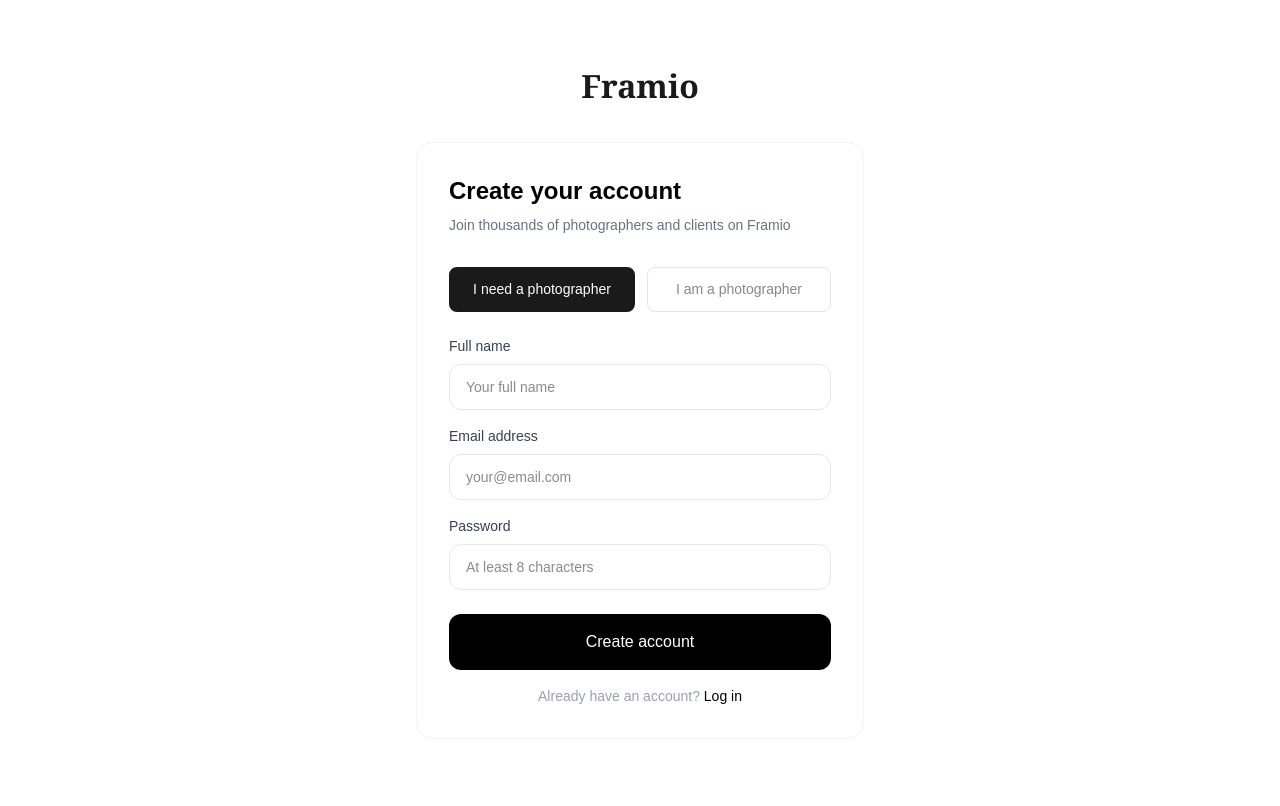
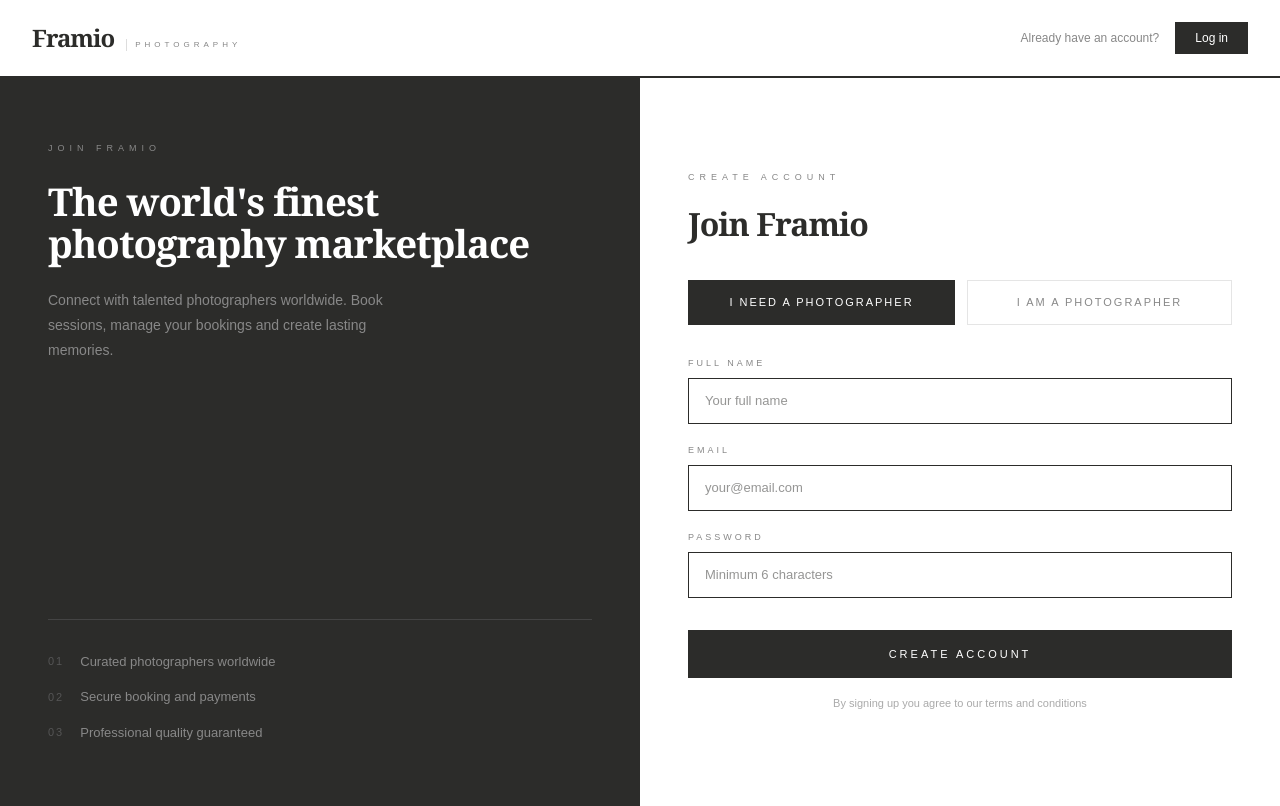
Before and after one commit to modqi/framio, a Next.js app: page /signup in a window 1280 px wide. Built offline with nearby package versions, Linux system fonts and the light colour scheme; no server answers.

Commit message:
Editorial design applied to signup and login pages

```diff
--- a/app/login/page.tsx
+++ b/app/login/page.tsx
@@ -6,56 +6,101 @@ export default function Login() {
   const [email, setEmail] = useState("");
   const [password, setPassword] = useState("");
   const [loading, setLoading] = useState(false);
-  const [message, setMessage] = useState("");
+  const [error, setError] = useState("");
 
   const handleLogin = async () => {
     setLoading(true);
-    const { data, error } = await supabase.auth.signInWithPassword({
-      email,
-      password,
-    });
+    setError("");
+    const { data, error } = await supabase.auth.signInWithPassword({ email, password });
     if (error) {
-      setMessage(error.message);
-    } else {
-      const role = data.user?.user_metadata?.role;
-      if (role === "photographer") {
-        window.location.href = "/photographer-dashboard";
-      } else {
-        window.location.href = "/dashboard";
-      }
+      setError(error.message);
+      setLoading(false);
+      return;
     }
-    setLoading(false);
+    const role = data.user?.user_metadata?.role;
+    window.location.href = role === "photographer" ? "/photographer-dashboard" : "/dashboard";
   };
 
   return (
-    <main className="min-h-screen bg-white flex items-center justify-center px-4">
-      <div className="w-full max-w-md">
-        <a href="/" className="flex justify-center mb-8">
-          <span style={{fontFamily: "Georgia, serif", fontSize: "32px", fontWeight: "700", color: "#1a1a1a"}}>
+    <main className="min-h-screen" style={{backgroundColor: "#fff"}}>
+
+      {/* Navigation */}
+      <nav style={{borderBottom: "2px solid #2C2C2A", backgroundColor: "#fff"}} className="flex items-center justify-between px-8 py-5">
+        <div className="flex items-baseline gap-3">
+          <a href="/" style={{fontFamily: "Georgia, serif", fontSize: "24px", fontWeight: "700", color: "#2C2C2A", letterSpacing: "-1px", textDecoration: "none"}}>
             Framio
-          </span>
-        </a>
-        <div className="border border-gray-100 rounded-2xl p-8">
-          <h2 className="text-2xl font-bold text-black mb-2">Welcome back</h2>
-          <p className="text-gray-500 text-sm mb-8">Log in to your Framio account</p>
-          <div className="mb-4">
-            <label className="text-sm font-medium text-gray-700 block mb-2">Email address</label>
-            <input type="email" placeholder="your@email.com" value={email} onChange={(e) => setEmail(e.target.value)} className="w-full border border-gray-200 rounded-xl px-4 py-3 text-sm outline-none focus:border-black"/>
+          </a>
+          <span style={{fontSize: "8px", letterSpacing: "4px", color: "#888", paddingLeft: "8px", borderLeft: "1px solid #ddd"}}>PHOTOGRAPHY</span>
+        </div>
+        <div className="flex items-center gap-4">
+          <span style={{fontSize: "12px", color: "#888"}}>No account yet?</span>
+          <a href="/signup" style={{backgroundColor: "#2C2C2A", color: "#fff", fontSize: "12px", padding: "7px 20px", textDecoration: "none"}}>
+            Sign up
+          </a>
+        </div>
+      </nav>
+
+      <div className="flex" style={{minHeight: "calc(100vh - 72px)"}}>
+
+        {/* Left — dark block */}
+        <div style={{flex: 1, backgroundColor: "#2C2C2A", padding: "64px 48px", display: "flex", flexDirection: "column", justifyContent: "center"}}>
+          <p style={{fontSize: "9px", letterSpacing: "5px", color: "#888", margin: "0 0 24px"}}>WELCOME BACK</p>
+          <h1 style={{fontFamily: "Georgia, serif", fontSize: "clamp(32px, 3vw, 48px)", fontWeight: "700", color: "#fff", margin: "0 0 24px", letterSpacing: "-1px", lineHeight: "1.1"}}>
+            The world's finest photography marketplace
+          </h1>
+          <p style={{fontSize: "14px", color: "#888", margin: "0", lineHeight: "1.8", maxWidth: "360px"}}>
+            Sign in to manage your bookings, update your profile and connect with photographers worldwide.
+          </p>
+        </div>
+
+        {/* Right — form */}
+        <div style={{flex: 1, padding: "64px 48px", display: "flex", flexDirection: "column", justifyContent: "center"}}>
+          <p style={{fontSize: "9px", letterSpacing: "5px", color: "#888", margin: "0 0 16px"}}>SIGN IN</p>
+          <h2 style={{fontFamily: "Georgia, serif", fontSize: "32px", fontWeight: "700", color: "#2C2C2A", margin: "0 0 40px", letterSpacing: "-1px"}}>
+            Welcome back
+          </h2>
+
+          <div className="mb-5">
+            <label style={{fontSize: "9px", letterSpacing: "3px", color: "#888", display: "block", marginBottom: "8px"}}>EMAIL</label>
+            <input
+              type="email"
+              value={email}
+              onChange={(e) => setEmail(e.target.value)}
+              placeholder="your@email.com"
+              style={{width: "100%", border: "1px solid #2C2C2A", padding: "12px 16px", fontSize: "13px", outline: "none", color: "#2C2C2A", backgroundColor: "#fff", boxSizing: "border-box"}}
+            />
           </div>
-          <div className="mb-6">
-            <label className="text-sm font-medium text-gray-700 block mb-2">Password</label>
-            <input type="password" placeholder="Your password" value={password} onChange={(e) => setPassword(e.target.value)} className="w-full border border-gray-200 rounded-xl px-4 py-3 text-sm outline-none focus:border-black"/>
-            <a href="#" className="text-sm text-gray-400 hover:text-black mt-2 block text-right">Forgot password?</a>
+
+          <div className="mb-8">
+            <label style={{fontSize: "9px", letterSpacing: "3px", color: "#888", display: "block", marginBottom: "8px"}}>PASSWORD</label>
+            <input
+              type="password"
+              value={password}
+              onChange={(e) => setPassword(e.target.value)}
+              placeholder="Your password"
+              style={{width: "100%", border: "1px solid #2C2C2A", padding: "12px 16px", fontSize: "13px", outline: "none", color: "#2C2C2A", backgroundColor: "#fff", boxSizing: "border-box"}}
+            />
           </div>
-          {message && (
-            <div className="mb-4 p-3 rounded-xl bg-gray-50 text-sm text-gray-700">{message}</div>
+
+          {error && (
+            <div style={{marginBottom: "16px", padding: "12px 16px", border: "1px solid #e5e5e5", backgroundColor: "#fff8f8"}}>
+              <p style={{fontSize: "12px", color: "#cc0000", margin: "0"}}>{error}</p>
+            </div>
           )}
-          <button onClick={handleLogin} disabled={loading} className="w-full bg-black text-white py-4 rounded-xl font-medium hover:bg-gray-800 transition-colors">
-            {loading ? "Logging in..." : "Log in"}
+
+          <button
+            onClick={handleLogin}
+            disabled={loading}
+            style={{width: "100%", backgroundColor: "#2C2C2A", color: "#fff", fontSize: "11px", padding: "16px", border: "none", cursor: "pointer", letterSpacing: "3px", marginBottom: "24px"}}
+          >
+            {loading ? "SIGNING IN..." : "SIGN IN"}
           </button>
-          <p className="text-center text-gray-400 text-sm mt-4">
+
+          <p style={{fontSize: "12px", color: "#888", textAlign: "center", margin: "0"}}>
             Don't have an account?{" "}
-            <a href="/signup" className="text-black font-medium">Sign up</a>
+            <a href="/signup" style={{color: "#2C2C2A", textDecoration: "none", borderBottom: "1px solid #2C2C2A", paddingBottom: "1px"}}>
+              Join Framio
+            </a>
           </p>
         </div>
       </div>
--- a/app/signup/page.tsx
+++ b/app/signup/page.tsx
@@ -3,80 +3,177 @@ import { useState } from "react";
 import { supabase } from "../../lib/supabase";
 
 export default function SignUp() {
+  const [role, setRole] = useState<"client" | "photographer">("client");
+  const [name, setName] = useState("");
   const [email, setEmail] = useState("");
   const [password, setPassword] = useState("");
-  const [name, setName] = useState("");
-  const [role, setRole] = useState("client");
   const [loading, setLoading] = useState(false);
-  const [message, setMessage] = useState("");
+  const [done, setDone] = useState(false);
+  const [error, setError] = useState("");
 
   const handleSignUp = async () => {
     setLoading(true);
+    setError("");
     const { error } = await supabase.auth.signUp({
       email,
       password,
       options: {
         data: { name, role },
         emailRedirectTo: role === "photographer"
-          ? "https://framio-alpha.vercel.app/photographer-dashboard"
-          : "https://framio-alpha.vercel.app/dashboard",
-      }
+          ? `${window.location.origin}/photographer-dashboard`
+          : `${window.location.origin}/dashboard`,
+      },
     });
     if (error) {
-      setMessage(error.message);
+      setError(error.message);
     } else {
-      setMessage("Check your email to confirm your account! After confirming you will be taken to your dashboard.");
+      setDone(true);
     }
     setLoading(false);
   };
 
   return (
-    <main className="min-h-screen bg-white flex items-center justify-center px-4">
-      <div className="w-full max-w-md">
-        <a href="/" className="flex justify-center mb-8">
-          <span style={{fontFamily: "Georgia, serif", fontSize: "32px", fontWeight: "700", color: "#1a1a1a"}}>
+    <main className="min-h-screen" style={{backgroundColor: "#fff"}}>
+
+      {/* Navigation */}
+      <nav style={{borderBottom: "2px solid #2C2C2A", backgroundColor: "#fff"}} className="flex items-center justify-between px-8 py-5">
+        <div className="flex items-baseline gap-3">
+          <a href="/" style={{fontFamily: "Georgia, serif", fontSize: "24px", fontWeight: "700", color: "#2C2C2A", letterSpacing: "-1px", textDecoration: "none"}}>
             Framio
-          </span>
           </a>
-        <div className="border border-gray-100 rounded-2xl p-8">
-          <h2 className="text-2xl font-bold text-black mb-2">Create your account</h2>
-          <p className="text-gray-500 text-sm mb-8">Join thousands of photographers and clients on Framio</p>
-          <div className="flex gap-3 mb-6">
+          <span style={{fontSize: "8px", letterSpacing: "4px", color: "#888", paddingLeft: "8px", borderLeft: "1px solid #ddd"}}>PHOTOGRAPHY</span>
+        </div>
+        <div className="flex items-center gap-4">
+          <span style={{fontSize: "12px", color: "#888"}}>Already have an account?</span>
+          <a href="/login" style={{backgroundColor: "#2C2C2A", color: "#fff", fontSize: "12px", padding: "7px 20px", textDecoration: "none"}}>
+            Log in
+          </a>
+        </div>
+      </nav>
+
+      <div className="flex min-h-screen" style={{minHeight: "calc(100vh - 72px)"}}>
+
+        {/* Left — dark block */}
+        <div style={{flex: 1, backgroundColor: "#2C2C2A", padding: "64px 48px", display: "flex", flexDirection: "column", justifyContent: "space-between"}}>
+          <div>
+            <p style={{fontSize: "9px", letterSpacing: "5px", color: "#888", margin: "0 0 24px"}}>JOIN FRAMIO</p>
+            <h1 style={{fontFamily: "Georgia, serif", fontSize: "clamp(32px, 3vw, 48px)", fontWeight: "700", color: "#fff", margin: "0 0 24px", letterSpacing: "-1px", lineHeight: "1.1"}}>
+              The world's finest photography marketplace
+            </h1>
+            <p style={{fontSize: "14px", color: "#888", margin: "0", lineHeight: "1.8", maxWidth: "360px"}}>
+              Connect with talented photographers worldwide. Book sessions, manage your bookings and create lasting memories.
+            </p>
+          </div>
+          <div style={{borderTop: "1px solid #444", paddingTop: "32px"}}>
+            <div className="flex flex-col gap-4">
+              {[
+                { num: "01", text: "Curated photographers worldwide" },
+                { num: "02", text: "Secure booking and payments" },
+                { num: "03", text: "Professional quality guaranteed" },
+              ].map((item) => (
+                <div key={item.num} className="flex items-center gap-4">
+                  <span style={{fontSize: "11px", color: "#555", letterSpacing: "2px", flexShrink: 0}}>{item.num}</span>
+                  <span style={{fontSize: "13px", color: "#888"}}>{item.text}</span>
+                </div>
+              ))}
+            </div>
+          </div>
+        </div>
+
+        {/* Right — form */}
+        <div style={{flex: 1, padding: "64px 48px", display: "flex", flexDirection: "column", justifyContent: "center"}}>
+
+          {done ? (
+            <div>
+              <p style={{fontSize: "9px", letterSpacing: "5px", color: "#888", margin: "0 0 16px"}}>CHECK YOUR EMAIL</p>
+              <h2 style={{fontFamily: "Georgia, serif", fontSize: "32px", fontWeight: "700", color: "#2C2C2A", margin: "0 0 16px", letterSpacing: "-1px"}}>
+                Almost there!
+              </h2>
+              <p style={{fontSize: "14px", color: "#888", margin: "0 0 32px", lineHeight: "1.8"}}>
+                We sent a confirmation email to <strong style={{color: "#2C2C2A"}}>{email}</strong>. Click the link inside to activate your account.
+              </p>
+              <a href="/" style={{fontSize: "11px", color: "#2C2C2A", letterSpacing: "2px", textDecoration: "none", borderBottom: "1px solid #2C2C2A", paddingBottom: "2px"}}>
+                BACK TO HOME
+              </a>
+            </div>
+          ) : (
+            <>
+              <p style={{fontSize: "9px", letterSpacing: "5px", color: "#888", margin: "0 0 16px"}}>CREATE ACCOUNT</p>
+              <h2 style={{fontFamily: "Georgia, serif", fontSize: "32px", fontWeight: "700", color: "#2C2C2A", margin: "0 0 32px", letterSpacing: "-1px"}}>
+                Join Framio
+              </h2>
+
+              {/* Role selector */}
+              <div className="flex gap-3 mb-8">
                 <button
                   onClick={() => setRole("client")}
-              style={{flex: 1, padding: "10px", borderRadius: "8px", border: role === "client" ? "2px solid #1a1a1a" : "1px solid #e5e5e5", backgroundColor: role === "client" ? "#1a1a1a" : "white", color: role === "client" ? "white" : "#888", fontSize: "14px", fontWeight: "500", cursor: "pointer"}}
+                  style={{flex: 1, padding: "12px", fontSize: "11px", letterSpacing: "2px", border: role === "client" ? "2px solid #2C2C2A" : "1px solid #e5e5e5", backgroundColor: role === "client" ? "#2C2C2A" : "#fff", color: role === "client" ? "#fff" : "#888", cursor: "pointer"}}
                 >
-              I need a photographer
+                  I NEED A PHOTOGRAPHER
                 </button>
                 <button
                   onClick={() => setRole("photographer")}
-              style={{flex: 1, padding: "10px", borderRadius: "8px", border: role === "photographer" ? "2px solid #1a1a1a" : "1px solid #e5e5e5", backgroundColor: role === "photographer" ? "#1a1a1a" : "white", color: role === "photographer" ? "white" : "#888", fontSize: "14px", fontWeight: "500", cursor: "pointer"}}
+                  style={{flex: 1, padding: "12px", fontSize: "11px", letterSpacing: "2px", border: role === "photographer" ? "2px solid #2C2C2A" : "1px solid #e5e5e5", backgroundColor: role === "photographer" ? "#2C2C2A" : "#fff", color: role === "photographer" ? "#fff" : "#888", cursor: "pointer"}}
                 >
-              I am a photographer
+                  I AM A PHOTOGRAPHER
                 </button>
               </div>
-          <div className="mb-4">
-            <label className="text-sm font-medium text-gray-700 block mb-2">Full name</label>
-            <input type="text" placeholder="Your full name" value={name} onChange={(e) => setName(e.target.value)} className="w-full border border-gray-200 rounded-xl px-4 py-3 text-sm outline-none focus:border-black"/>
+
+              {/* Name */}
+              <div className="mb-5">
+                <label style={{fontSize: "9px", letterSpacing: "3px", color: "#888", display: "block", marginBottom: "8px"}}>FULL NAME</label>
+                <input
+                  type="text"
+                  value={name}
+                  onChange={(e) => setName(e.target.value)}
+                  placeholder="Your full name"
+                  style={{width: "100%", border: "1px solid #2C2C2A", padding: "12px 16px", fontSize: "13px", outline: "none", color: "#2C2C2A", backgroundColor: "#fff", boxSizing: "border-box"}}
+                />
               </div>
-          <div className="mb-4">
-            <label className="text-sm font-medium text-gray-700 block mb-2">Email address</label>
-            <input type="email" placeholder="your@email.com" value={email} onChange={(e) => setEmail(e.target.value)} className="w-full border border-gray-200 rounded-xl px-4 py-3 text-sm outline-none focus:border-black"/>
+
+              {/* Email */}
+              <div className="mb-5">
+                <label style={{fontSize: "9px", letterSpacing: "3px", color: "#888", display: "block", marginBottom: "8px"}}>EMAIL</label>
+                <input
+                  type="email"
+                  value={email}
+                  onChange={(e) => setEmail(e.target.value)}
+                  placeholder="your@email.com"
+                  style={{width: "100%", border: "1px solid #2C2C2A", padding: "12px 16px", fontSize: "13px", outline: "none", color: "#2C2C2A", backgroundColor: "#fff", boxSizing: "border-box"}}
+                />
               </div>
-          <div className="mb-6">
-            <label className="text-sm font-medium text-gray-700 block mb-2">Password</label>
-            <input type="password" placeholder="At least 8 characters" value={password} onChange={(e) => setPassword(e.target.value)} className="w-full border border-gray-200 rounded-xl px-4 py-3 text-sm outline-none focus:border-black"/>
+
+              {/* Password */}
+              <div className="mb-8">
+                <label style={{fontSize: "9px", letterSpacing: "3px", color: "#888", display: "block", marginBottom: "8px"}}>PASSWORD</label>
+                <input
+                  type="password"
+                  value={password}
+                  onChange={(e) => setPassword(e.target.value)}
+                  placeholder="Minimum 6 characters"
+                  style={{width: "100%", border: "1px solid #2C2C2A", padding: "12px 16px", fontSize: "13px", outline: "none", color: "#2C2C2A", backgroundColor: "#fff", boxSizing: "border-box"}}
+                />
               </div>
-          {message && (
-            <div className="mb-4 p-3 rounded-xl bg-gray-50 text-sm text-gray-700">{message}</div>
+
+              {error && (
+                <div style={{marginBottom: "16px", padding: "12px 16px", border: "1px solid #e5e5e5", backgroundColor: "#fff8f8"}}>
+                  <p style={{fontSize: "12px", color: "#cc0000", margin: "0"}}>{error}</p>
+                </div>
               )}
-          <button onClick={handleSignUp} disabled={loading} className="w-full bg-black text-white py-4 rounded-xl font-medium hover:bg-gray-800 transition-colors">
-            {loading ? "Creating account..." : "Create account"}
+
+              <button
+                onClick={handleSignUp}
+                disabled={loading}
+                style={{width: "100%", backgroundColor: "#2C2C2A", color: "#fff", fontSize: "11px", padding: "16px", border: "none", cursor: "pointer", letterSpacing: "3px", marginBottom: "16px"}}
+              >
+                {loading ? "CREATING ACCOUNT..." : "CREATE ACCOUNT"}
               </button>
-          <p className="text-center text-gray-400 text-sm mt-4">
-            Already have an account?{" "}
-            <a href="/login" className="text-black font-medium">Log in</a>
+
+              <p style={{fontSize: "11px", color: "#aaa", textAlign: "center", margin: "0", lineHeight: "1.7"}}>
+                By signing up you agree to our terms and conditions
               </p>
+            </>
+          )}
         </div>
       </div>
     </main>
```
Lines whose indentation alone changed are shown as unchanged.
